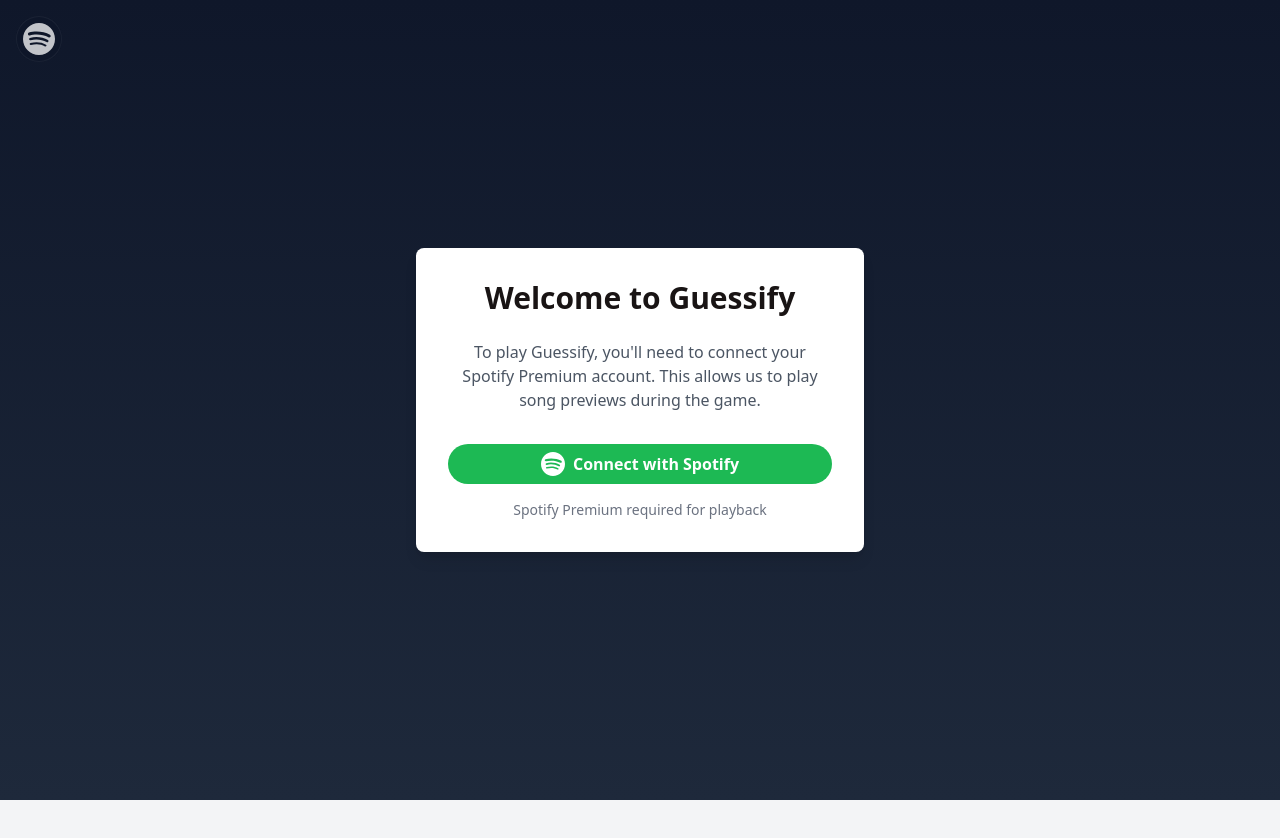
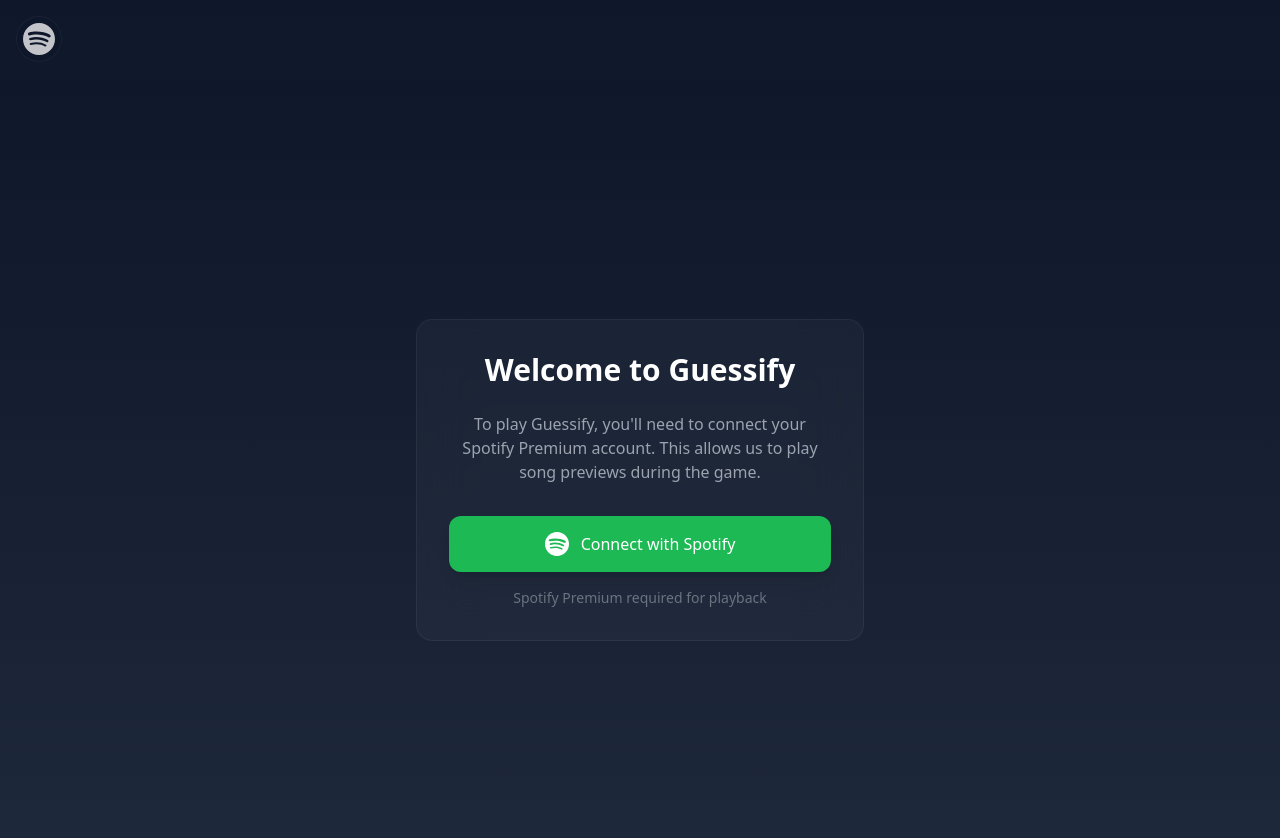
Before and after one commit to Ysparky/guessify-frontend, a Vue app: page /login in a window 1280 px wide. Shown: the top 838 px of the page. Before the commit the page ends 800 px from the top, so only its background shows below. Built offline with nearby package versions, Linux system fonts and the light colour scheme.

Commit message:
feat: Modernize login view with dark theme and enhanced Spotify login

```diff
--- a/src/views/LoginView.vue
+++ b/src/views/LoginView.vue
@@ -13,22 +13,22 @@
 </script>
 
 <template>
-  <div class="min-h-[80vh] flex flex-col items-center justify-center">
-    <div class="max-w-md w-full p-8 bg-white rounded-lg shadow-lg text-center">
-      <h2 class="text-3xl font-bold mb-6">Welcome to Guessify</h2>
+  <div class="h-screen overflow-hidden bg-gradient-to-b from-[#0f172a] to-[#1e293b] flex flex-col items-center justify-center px-4">
+    <div class="max-w-md w-full p-8 bg-white/[0.03] backdrop-blur-xl border border-white/5 rounded-2xl text-center">
+      <h2 class="text-3xl font-bold text-white mb-6">Welcome to Guessify</h2>
 
       <div v-if="authStore.isLoading" class="mb-6">
         <div class="animate-spin rounded-full h-12 w-12 border-4 border-spotify-green border-t-transparent mx-auto"></div>
-        <p class="mt-4 text-gray-600">Connecting to Spotify...</p>
+        <p class="mt-4 text-gray-400">Connecting to Spotify...</p>
       </div>
 
       <div v-else-if="authStore.error" class="mb-6">
-        <div class="p-4 bg-red-100 text-red-700 rounded-lg mb-4">
+        <div class="p-4 bg-red-500/10 text-red-400 rounded-xl mb-4">
           {{ authStore.error }}
         </div>
         <button
           @click="loginWithSpotify"
-          class="btn btn-primary w-full flex items-center justify-center gap-2"
+          class="w-full px-6 py-3 bg-spotify-green hover:bg-spotify-green/90 text-white font-medium rounded-xl transition-colors flex items-center justify-center gap-2"
         >
           <svg xmlns="http://www.w3.org/2000/svg" class="h-5 w-5" viewBox="0 0 20 20" fill="currentColor">
             <path fill-rule="evenodd" d="M4 2a1 1 0 011 1v2.101a7.002 7.002 0 0111.601 2.566 1 1 0 11-1.885.666A5.002 5.002 0 005.999 7H9a1 1 0 010 2H4a1 1 0 01-1-1V3a1 1 0 011-1zm.008 9.057a1 1 0 011.276.61A5.002 5.002 0 0014.001 13H11a1 1 0 110-2h5a1 1 0 011 1v5a1 1 0 11-2 0v-2.101a7.002 7.002 0 01-11.601-2.566 1 1 0 01.61-1.276z" clip-rule="evenodd" />
@@ -38,14 +38,14 @@
       </div>
 
       <div v-else>
-        <p class="text-gray-600 mb-8">
+        <p class="text-gray-400 mb-8">
           To play Guessify, you'll need to connect your Spotify Premium account.
           This allows us to play song previews during the game.
         </p>
 
         <button
           @click="loginWithSpotify"
-          class="btn btn-primary w-full flex items-center justify-center gap-2"
+          class="w-full px-6 py-4 bg-spotify-green hover:bg-spotify-green/90 text-white font-medium rounded-xl shadow-lg transition-all hover:shadow-spotify-green/25 hover:scale-[1.02] active:scale-[0.98] flex items-center justify-center gap-3"
         >
           <svg class="w-6 h-6" viewBox="0 0 24 24" fill="currentColor">
             <path d="M12 0C5.4 0 0 5.4 0 12s5.4 12 12 12 12-5.4 12-12S18.66 0 12 0zm5.521 17.34c-.24.359-.66.48-1.021.24-2.82-1.74-6.36-2.101-10.561-1.141-.418.122-.779-.179-.899-.539-.12-.421.18-.78.54-.9 4.56-1.021 8.52-.6 11.64 1.32.42.18.479.659.301 1.02zm1.44-3.3c-.301.42-.841.6-1.262.3-3.239-1.98-8.159-2.58-11.939-1.38-.479.12-1.02-.12-1.14-.6-.12-.48.12-1.021.6-1.141C9.6 9.9 15 10.561 18.72 12.84c.361.181.54.78.241 1.2zm.12-3.36C15.24 8.4 8.82 8.16 5.16 9.301c-.6.179-1.2-.181-1.38-.721-.18-.601.18-1.2.72-1.381 4.26-1.26 11.28-1.02 15.721 1.621.539.3.719 1.02.419 1.56-.299.421-1.02.599-1.559.3z"/>
--- a/src/views/ProfileView.vue
+++ b/src/views/ProfileView.vue
@@ -1,8 +1,10 @@
 <script setup lang="ts">
+import { useRouter } from 'vue-router';
 import { useUserInitials } from '../composables/useUserInitials';
 import { useAuthStore } from '../stores/auth';
 import { useStatsStore } from '../stores/stats';
 
+const router = useRouter();
 const authStore = useAuthStore();
 const statsStore = useStatsStore();
 const userInitials = useUserInitials();
@@ -11,6 +13,11 @@
 if (authStore.player?.id) {
   statsStore.getPlayerStats(authStore.player.id);
 }
+
+const handleSignOut = async () => {
+  await authStore.logout();
+  router.push('/login');
+};
 </script>
 
 <template>
@@ -42,7 +49,7 @@
             </p>
           </div>
           <button
-            @click="authStore.logout"
+            @click="handleSignOut"
             class="ml-auto px-4 py-2 bg-white/5 hover:bg-white/10 text-gray-300 font-medium rounded-xl transition-colors"
           >
             Sign Out
```
